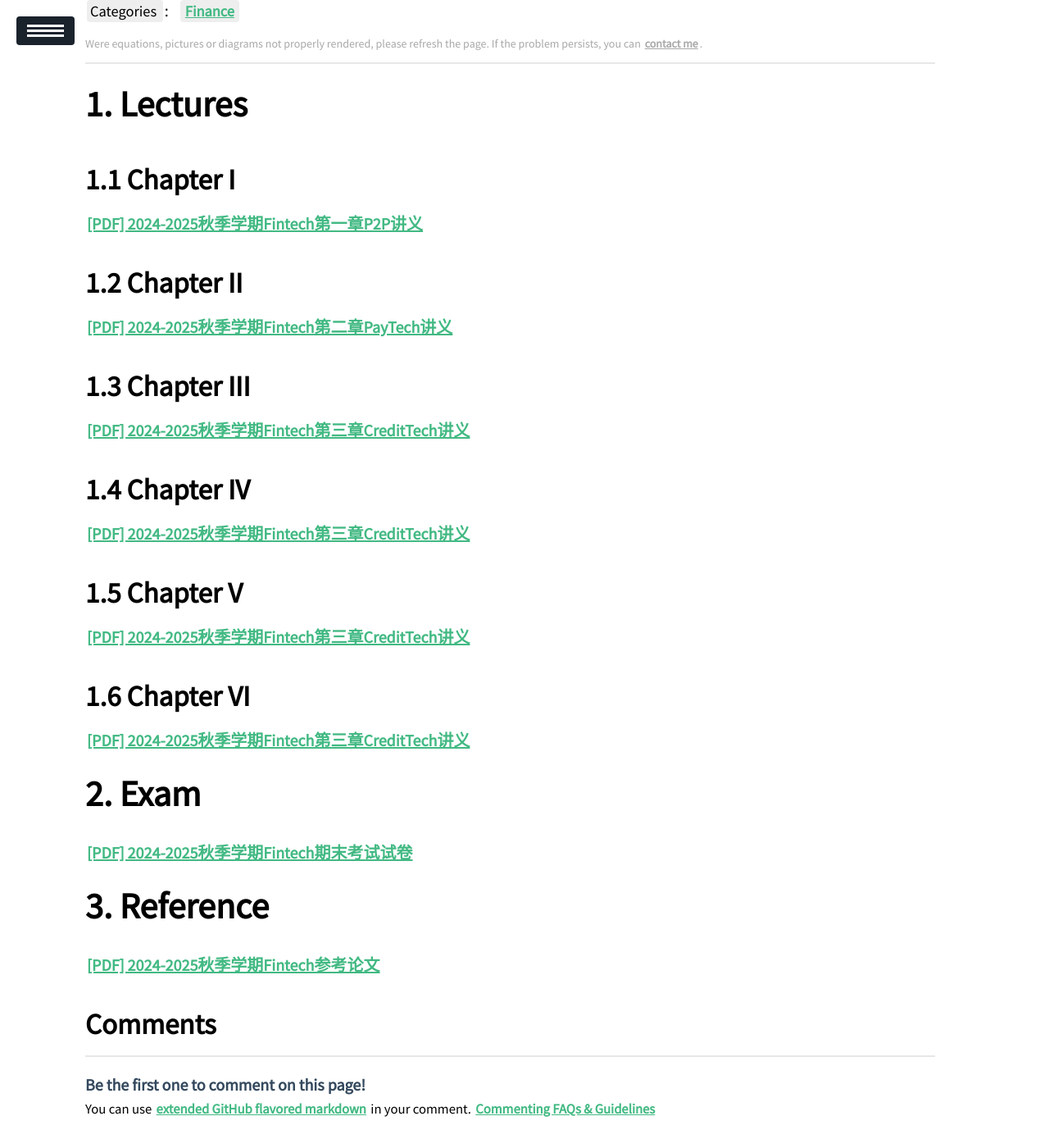
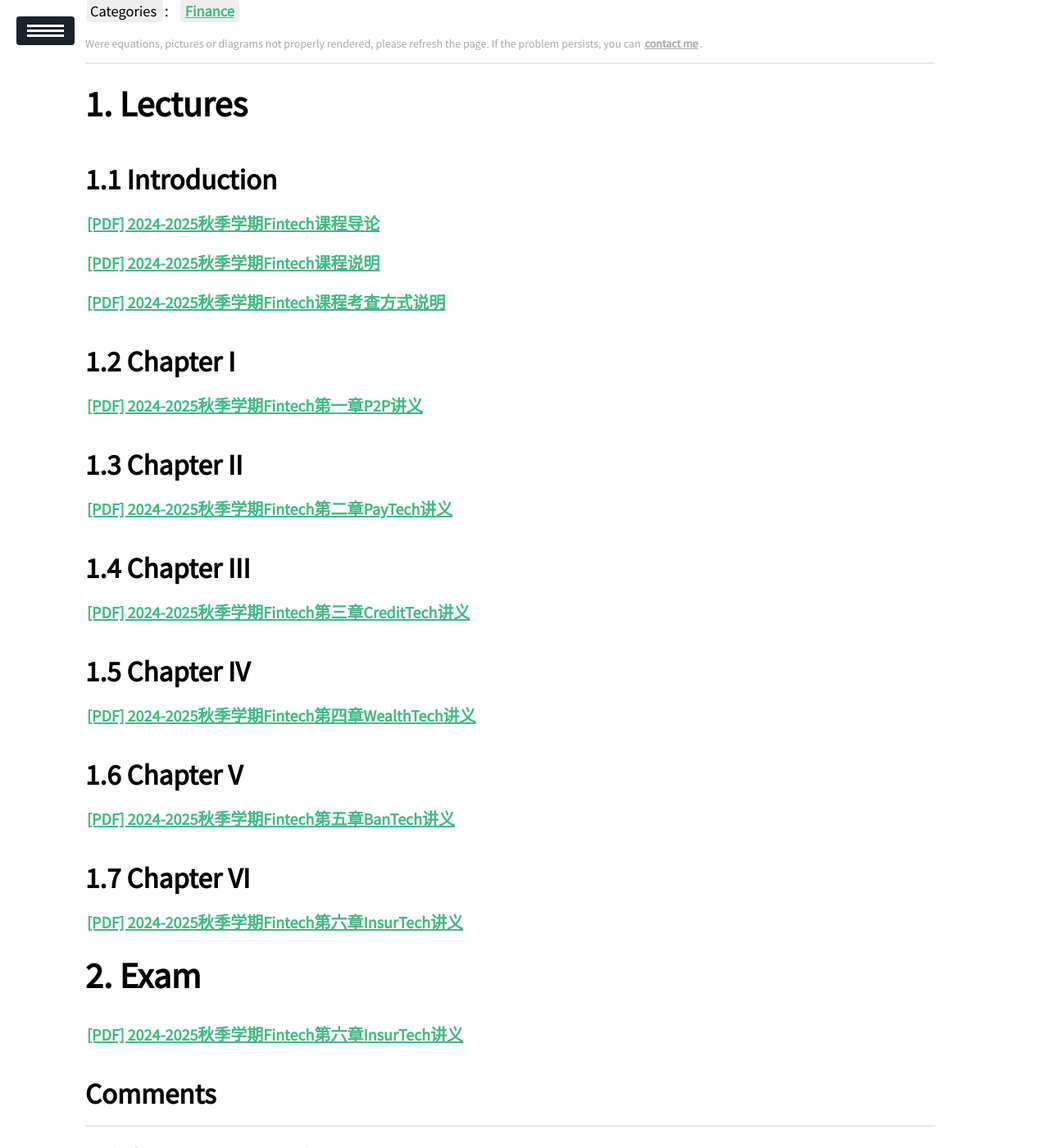
Before and after one commit to ssskz/ssskz.github.io, a Jekyll site: the page built from _posts/2024-12-31-Fintech.md, in a window 1280 px wide and 1400 px high, scrolled down 255 px. Shown: the whole window at 82% size. Built offline with Jekyll 4.4.1, drawn with Linux system fonts in a browser that asks for light colours; our own code applies the rules of GitHub Pages for plain Markdown files; a script that is not in the unit is left out.

Commit message:
1
Signed-off-by: ssskz <12497590+ssskz@user.noreply.gitee.com>

```diff
--- a/_posts/2024-12-31-Fintech.md
+++ b/_posts/2024-12-31-Fintech.md
@@ -10,6 +10,14 @@ description: Sharing of learning materials (homework and exams) about **Fintech*
 ---
 
 # Lectures
+
+## Introduction
+
+<p><a href="https://ssskz.github.io/materials/Fintech/0 导论.pdf" target="_blank">[PDF] 2024-2025秋季学期Fintech课程导论 </a></p>
+
+<p><a href="https://ssskz.github.io/materials/Fintech/《金融科技理论与实践》课程说明.pdf" target="_blank">[PDF] 2024-2025秋季学期Fintech课程说明 </a></p>
+
+<p><a href="https://ssskz.github.io/materials/Fintech/《金融科技理论与实践》课程考查方式说明书.pdf" target="_blank">[PDF] 2024-2025秋季学期Fintech课程考查方式说明 </a></p>
 
 ## Chapter I
 
@@ -25,21 +33,17 @@ description: Sharing of learning materials (homework and exams) about **Fintech*
 
 ## Chapter IV
 
-<p><a href="https://ssskz.github.io/materials/Fintech/3 信贷科技.pdf" target="_blank">[PDF] 2024-2025秋季学期Fintech第三章CreditTech讲义 </a></p>
+<p><a href="https://ssskz.github.io/materials/Fintech/4 理财科技.pdf" target="_blank">[PDF] 2024-2025秋季学期Fintech第四章WealthTech讲义 </a></p>
 
 ## Chapter V
 
-<p><a href="https://ssskz.github.io/materials/Fintech/3 信贷科技.pdf" target="_blank">[PDF] 2024-2025秋季学期Fintech第三章CreditTech讲义 </a></p>
+<p><a href="https://ssskz.github.io/materials/Fintech/5 银行科技.pdf" target="_blank">[PDF] 2024-2025秋季学期Fintech第五章BanTech讲义 </a></p>
 
 ## Chapter VI
 
-<p><a href="https://ssskz.github.io/materials/Fintech/3 信贷科技.pdf" target="_blank">[PDF] 2024-2025秋季学期Fintech第三章CreditTech讲义 </a></p>
+<p><a href="https://ssskz.github.io/materials/Fintech/6 保险科技.pdf" target="_blank">[PDF] 2024-2025秋季学期Fintech第六章InsurTech讲义 </a></p>
 
 
 # Exam
 
-<p><a href="https://ssskz.github.io/materials/Fintech/2022Fintech学试题(A).pdf" target="_blank">[PDF] 2024-2025秋季学期Fintech期末考试试卷</a></p>
-
-# Reference
-
-<p><a href="https://ssskz.github.io/materials/Fintech/cox1981.pdf" target="_blank">[PDF] 2024-2025秋季学期Fintech参考论文</a></p>
+<p><a href="https://ssskz.github.io/materials/Fintech/6 保险科技.pdf" target="_blank">[PDF] 2024-2025秋季学期Fintech第六章InsurTech讲义 </a></p>
```
